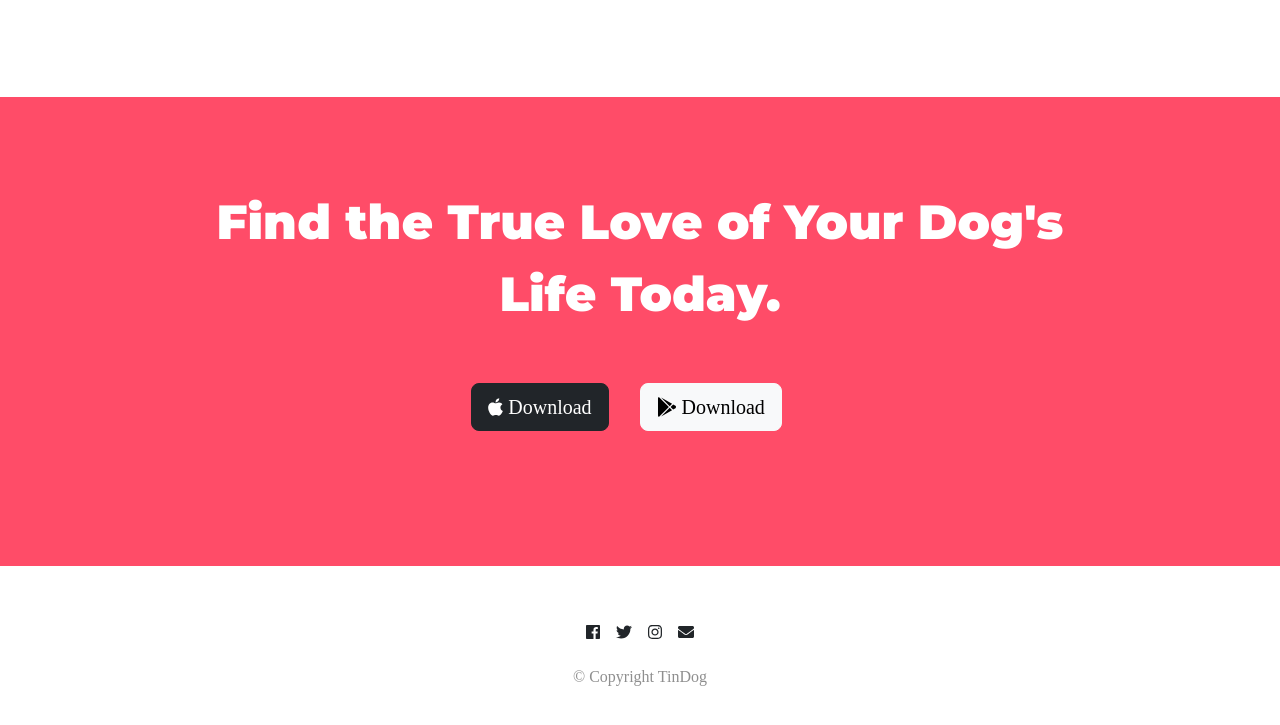
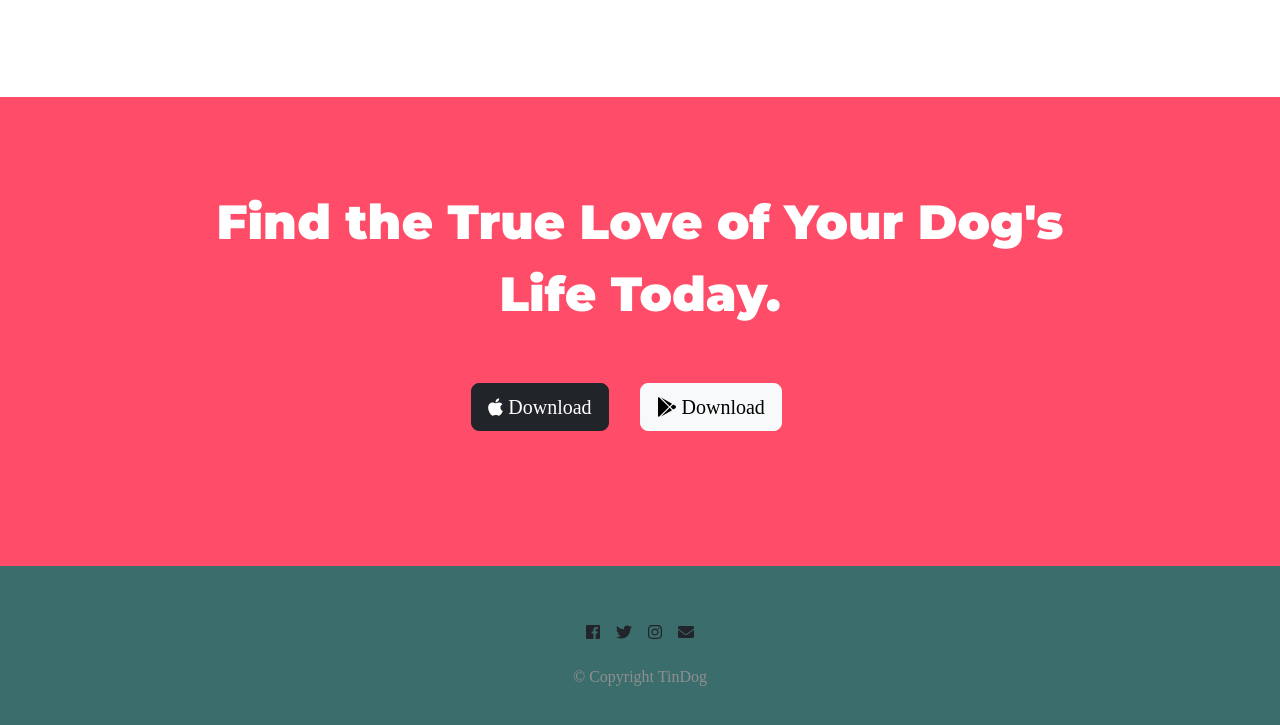
Before and after one commit to adityakeshri123/TinDog-Site-Bootstrap-CSS-html, a plain HTML site: page index.html in a window 1280 px wide. Shown: the part 2210-2935 px from the top of the page. Drawn offline with nearby package versions, Linux system fonts and the light colour scheme.

Commit message:
Update styles.css

```diff
--- a/css/styles.css
+++ b/css/styles.css
@@ -136,6 +136,7 @@ p{
 #footer{
     padding:3% 15%;
     text-align:center;
+    background-color: rgb(60, 109, 109);
 }
 .social-icon{
     margin:20px 6px;
```
